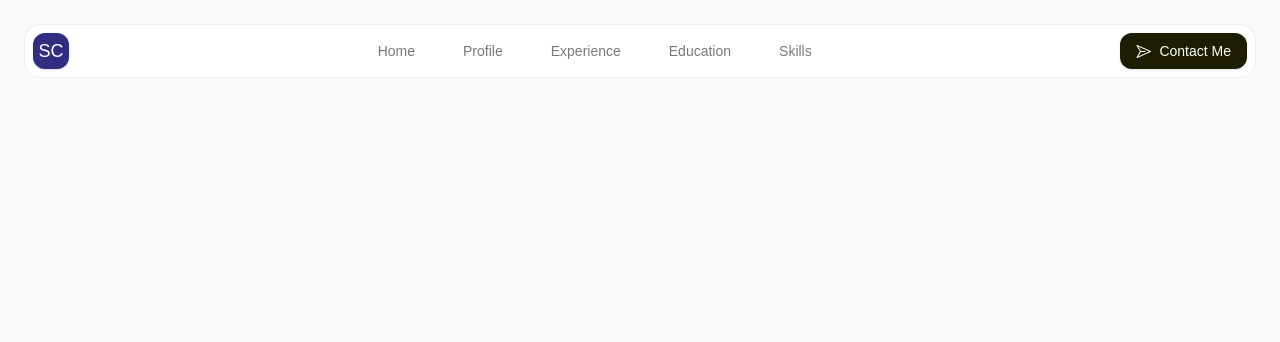
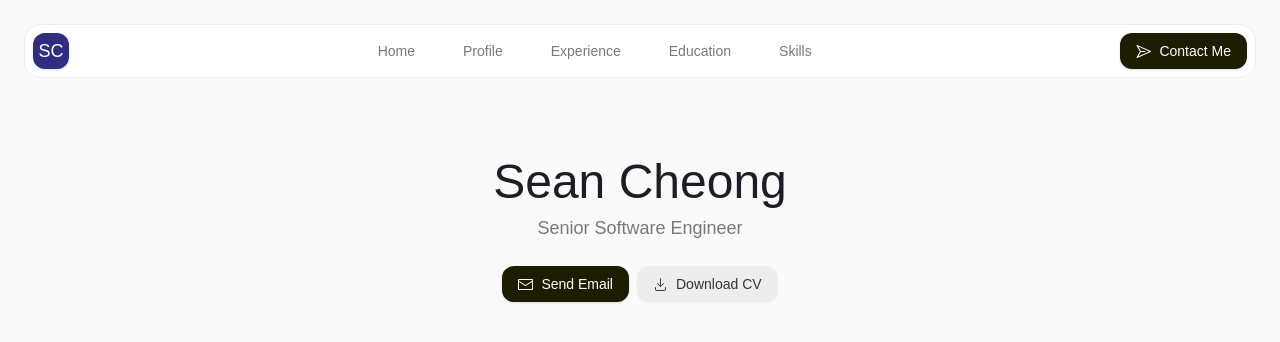
Before and after one commit to seancheong/seancheong.dev, a Next.js app: page /en in a window 1280 px wide. Shown: the top 342 px of the page. Built offline with nearby package versions, Linux system fonts and the light colour scheme.

Commit message:
feat: Implement Hero section

```diff
--- a/messages/en.json
+++ b/messages/en.json
@@ -1,8 +1,11 @@
 {
   "Common": {
-    "name": "Sean Cheong Zhen Xiong",
+    "name": "Sean Cheong",
+    "title": "Senior Software Engineer",
     "contact-me": "Contact Me",
     "toggle-menu": "Toggle user menu",
+    "send-email": "Send Email",
+    "download-cv": "Download CV",
     "nav": {
       "home": "Home",
       "profile": "Profile",
--- a/src/app/[locale]/components/Header.tsx
+++ b/src/app/[locale]/components/Header.tsx
@@ -5,8 +5,7 @@ import {
   DropdownMenuItem,
   DropdownMenuTrigger,
 } from '@/components/ui/dropdown-menu';
-import { PaperPlaneIcon } from '@radix-ui/react-icons';
-import { Menu } from 'lucide-react';
+import { HamburgerMenuIcon, PaperPlaneIcon } from '@radix-ui/react-icons';
 import { useTranslations } from 'next-intl';
 import Link from 'next/link';
 
@@ -57,7 +56,7 @@ export const Header = () => {
               size="icon"
               className="rounded-xl md:hidden"
             >
-              <Menu className="h-6 w-6" />
+              <HamburgerMenuIcon className="h-6 w-6" />
               <span className="sr-only">{t('toggle-menu')}</span>
             </Button>
           </DropdownMenuTrigger>
--- /dev/null
+++ b/src/app/[locale]/components/Hero.tsx
@@ -0,0 +1,34 @@
+import { Button } from '@/components/ui/button';
+import { DownloadIcon, EnvelopeClosedIcon } from '@radix-ui/react-icons';
+import { useTranslations } from 'next-intl';
+import Link from 'next/link';
+
+export const Hero = () => {
+  const t = useTranslations('Common');
+
+  return (
+    <>
+      <div className="mb-6 flex flex-col items-center gap-2">
+        <h1 className="md:text-5xl">{t('name')}</h1>
+
+        <p className="text-lg">{t('title')}</p>
+      </div>
+
+      <div className="flex flex-col justify-center gap-2 md:flex-row">
+        <Button className="flex gap-2 rounded-xl" asChild>
+          <Link href="#">
+            <EnvelopeClosedIcon />
+            <span>{t('send-email')}</span>
+          </Link>
+        </Button>
+
+        <Button variant="secondary" className="flex gap-2 rounded-xl" asChild>
+          <Link href="#">
+            <DownloadIcon />
+            <span>{t('download-cv')}</span>
+          </Link>
+        </Button>
+      </div>
+    </>
+  );
+};
--- a/src/app/[locale]/globals.css
+++ b/src/app/[locale]/globals.css
@@ -32,6 +32,8 @@ body {
     --background: 0 0% 98%;
 
     --foreground: 240 2% 48%;
+
+    --heading: 240 13% 13%;
 
     --card: 0 0% 100%;
 
--- a/src/app/[locale]/page.tsx
+++ b/src/app/[locale]/page.tsx
@@ -1,9 +1,16 @@
 import { Header } from './components/Header';
+import { Hero } from './components/Hero';
 
 export default function Home() {
   return (
     <div className="px-6">
       <Header />
+
+      <main>
+        <section id="hero" className="pt-20">
+          <Hero />
+        </section>
+      </main>
     </div>
   );
 }
--- a/tailwind.config.ts
+++ b/tailwind.config.ts
@@ -1,4 +1,6 @@
 import type { Config } from 'tailwindcss';
+import animate from 'tailwindcss-animate';
+import plugin from 'tailwindcss/plugin';
 
 const config: Config = {
   darkMode: ['class'],
@@ -12,6 +14,7 @@ const config: Config = {
       colors: {
         background: 'hsl(var(--background))',
         foreground: 'hsl(var(--foreground))',
+        heading: 'hsl(var(--heading))',
         primary: {
           DEFAULT: 'hsl(var(--primary))',
           foreground: 'hsl(var(--primary-foreground))',
@@ -22,15 +25,6 @@ const config: Config = {
         },
         border: 'hsl(var(--border))',
         input: 'hsl(var(--input))',
-        icon: {
-          background: 'var(--icon-background)',
-          foreground: 'var(--foreground)',
-        },
-        chip: {
-          background: 'var(--card-background)',
-          foreground: 'var(--chip-foreground)',
-        },
-        timeline: 'var(--timeline)',
         card: {
           DEFAULT: 'hsl(var(--card))',
           foreground: 'hsl(var(--card-foreground))',
@@ -67,7 +61,17 @@ const config: Config = {
       },
     },
   },
-  // eslint-disable-next-line @typescript-eslint/no-require-imports
-  plugins: [require('tailwindcss-animate')],
+  plugins: [
+    animate,
+    plugin(function ({ addBase, theme }) {
+      addBase({
+        h1: {
+          fontSize: theme('fontSize.4xl'),
+          lineHeight: theme('fontSize.4xl'),
+          color: theme('colors.heading'),
+        },
+      });
+    }),
+  ],
 };
 export default config;
```
